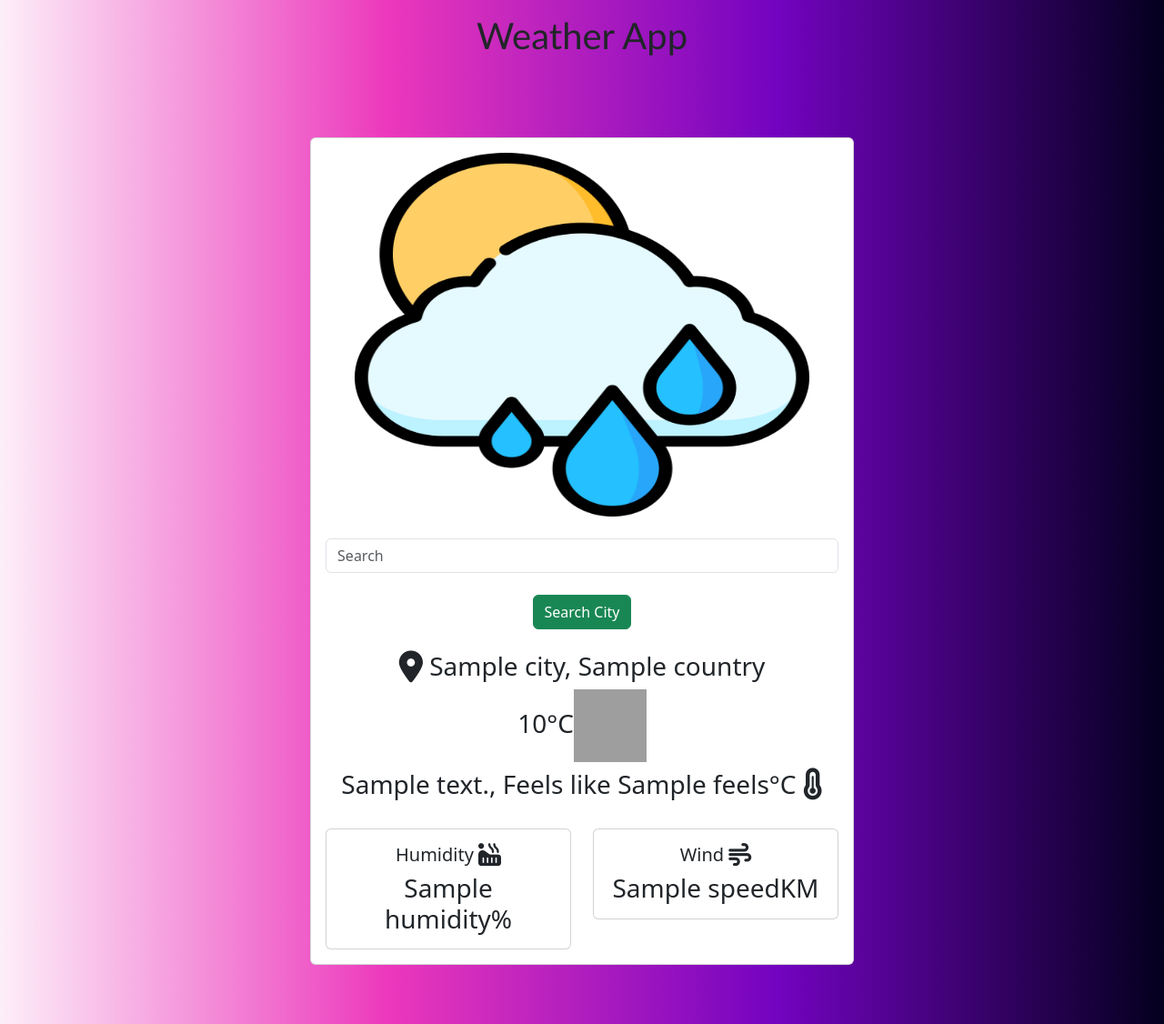
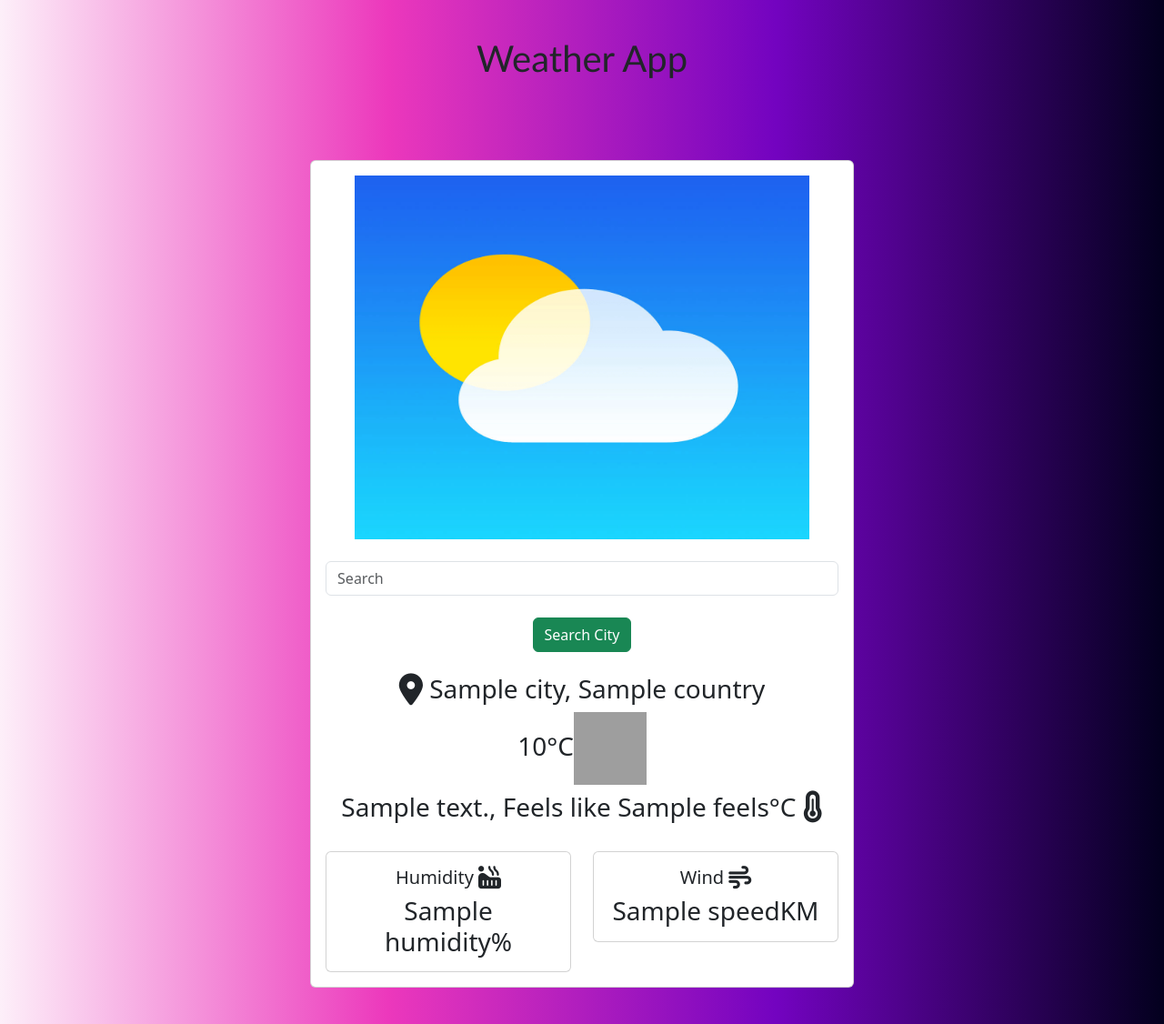
Before and after one commit to AndresSilverall/Weather-app, a Django app: template weatherApp/templates/index.html in a window 1280 px wide. Shown: the top 1126 px of the page at 91% size. Run offline with Django 4.2, Linux system fonts and the light colour scheme; the template is opened without the code that fills it: most values are stand-ins (such as "Sample title", 1, 10 or a date in 2020); some libraries are stand-ins or nearby versions; grey boxes are pictures that could not be loaded.

Commit message:
se agrego las dependencias necesarias para ejecutar la app

```diff
--- a/requirements.txt
+++ b/requirements.txt
@@ -3,6 +3,7 @@ backports.zoneinfo==0.2.1
 certifi==2023.7.22
 charset-normalizer==3.2.0
 Django==4.2.5
+fontawesomefree==6.4.2
 idna==3.4
 python-decouple==3.8
 requests==2.31.0
--- a/weatherApp/static/css/home.css
+++ b/weatherApp/static/css/home.css
@@ -22,7 +22,7 @@ body {
 
 
 h1 {
-    padding-top: 15px;
+    padding-top: 40px;
     font-family:'Gill Sans', 'Gill Sans MT', Calibri, 'Trebuchet MS', sans-serif;
     font-weight: 200;
 }
--- a/weatherApp/templates/index.html
+++ b/weatherApp/templates/index.html
@@ -23,7 +23,7 @@
 			<div class="col-sm-100">
 				<div class="card">
 					<div class="card-body">
-						<img src="{% static 'images/card.png' %}" alt="card.png" width="500" height="400">
+						<img src="{% static 'images/card_logo.png' %}" alt="card_logo.png" width="500" height="400">
 						<form action="{% url  'weather' %}" method="POST">
 								{% csrf_token %}
 								<div class="form-group">
```
Also changed, not shown: README.md, assets/weatherapp.gif (added), weatherApp/static/images/card.png (deleted), weatherApp/static/images/card_logo.png (added).
